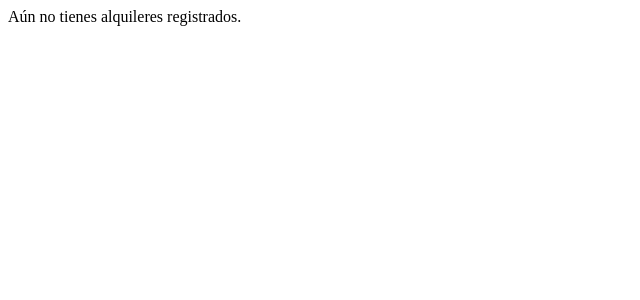
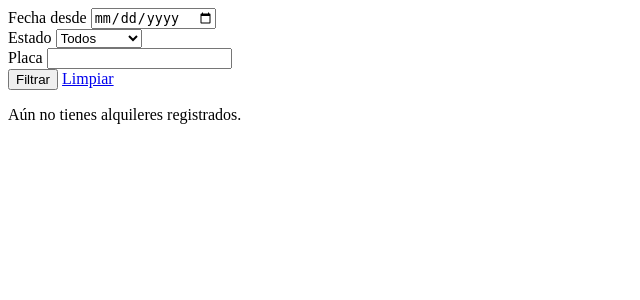
Before and after one commit to Chatsito58/inver, a PHP site: page /cliente/secciones/mis_alquileres.php in a window 1280 px wide. Shown: the top 300 px of the page, without its empty margins (0-640 px from the left). Run offline with PHP 8.4, Linux system fonts and the light colour scheme.

Commit message:
Add filter form and filtering logic for rentals

```diff
--- a/alquiler_vehiculos/cliente/secciones/mis_alquileres.php
+++ b/alquiler_vehiculos/cliente/secciones/mis_alquileres.php
@@ -10,6 +10,26 @@ $pdo = Conexion::getPDO();
 $alquileres = [];
 
 if ($idCliente) {
+    $condiciones = ['A.usuario_id = ?'];
+    $params = [$idCliente];
+
+    if (isset($_GET['fecha_inicio']) && $_GET['fecha_inicio'] !== '') {
+        $condiciones[] = 'A.fecha_inicio >= ?';
+        $params[] = $_GET['fecha_inicio'];
+    }
+
+    if (isset($_GET['estado']) && $_GET['estado'] !== '' && $_GET['estado'] !== 'Todos') {
+        $condiciones[] = 'A.estado = ?';
+        $params[] = $_GET['estado'];
+    }
+
+    if (isset($_GET['placa']) && $_GET['placa'] !== '') {
+        $condiciones[] = 'V.placa LIKE ?';
+        $params[] = '%' . $_GET['placa'] . '%';
+    }
+
+    $where = implode(' AND ', $condiciones);
+
     $sql = 'SELECT A.id,
                    V.placa,
                    V.modelo,
@@ -22,16 +42,51 @@ if ($idCliente) {
             JOIN vehiculo V ON V.placa = A.vehiculo_id
             JOIN sede S ON S.id = A.sede_id
             JOIN valor_alquiler VA ON VA.id = A.valor_alquiler_id
-           WHERE A.usuario_id = ?';
+           WHERE ' . $where;
 
     $stmt = $pdo->prepare($sql);
-    $stmt->execute([$idCliente]);
+    $stmt->execute($params);
     $alquileres = $stmt->fetchAll();
 }
+
+$hayFiltros = (
+    (isset($_GET['fecha_inicio']) && $_GET['fecha_inicio'] !== '') ||
+    (isset($_GET['estado']) && $_GET['estado'] !== '' && $_GET['estado'] !== 'Todos') ||
+    (isset($_GET['placa']) && $_GET['placa'] !== '')
+);
 ?>
 
+<form method="GET" class="row g-3 mb-3">
+    <div class="col-md-3">
+        <label class="form-label">Fecha desde</label>
+        <input type="date" name="fecha_inicio" class="form-control" value="<?php echo htmlspecialchars($_GET['fecha_inicio'] ?? ''); ?>">
+    </div>
+    <div class="col-md-3">
+        <label class="form-label">Estado</label>
+        <?php $estadoActual = $_GET['estado'] ?? 'Todos'; ?>
+        <select name="estado" class="form-select">
+            <option value="Todos"<?php echo ($estadoActual === 'Todos' || $estadoActual === '') ? ' selected' : ''; ?>>Todos</option>
+            <option value="Activo"<?php echo $estadoActual === 'Activo' ? ' selected' : ''; ?>>Activo</option>
+            <option value="Finalizado"<?php echo $estadoActual === 'Finalizado' ? ' selected' : ''; ?>>Finalizado</option>
+            <option value="Cancelado"<?php echo $estadoActual === 'Cancelado' ? ' selected' : ''; ?>>Cancelado</option>
+        </select>
+    </div>
+    <div class="col-md-3">
+        <label class="form-label">Placa</label>
+        <input type="text" name="placa" class="form-control" value="<?php echo htmlspecialchars($_GET['placa'] ?? ''); ?>">
+    </div>
+    <div class="col-md-3 d-flex align-items-end">
+        <button type="submit" class="btn btn-primary me-2">Filtrar</button>
+        <a href="?" class="btn btn-secondary">Limpiar</a>
+    </div>
+</form>
+
 <?php if (empty($alquileres)): ?>
-    <div class="alert alert-info">Aún no tienes alquileres registrados.</div>
+    <?php if ($hayFiltros): ?>
+        <div class="alert alert-warning">No se encontraron alquileres con los filtros seleccionados.</div>
+    <?php else: ?>
+        <div class="alert alert-info">Aún no tienes alquileres registrados.</div>
+    <?php endif; ?>
 <?php else: ?>
     <table class="table table-striped">
         <thead>
```
